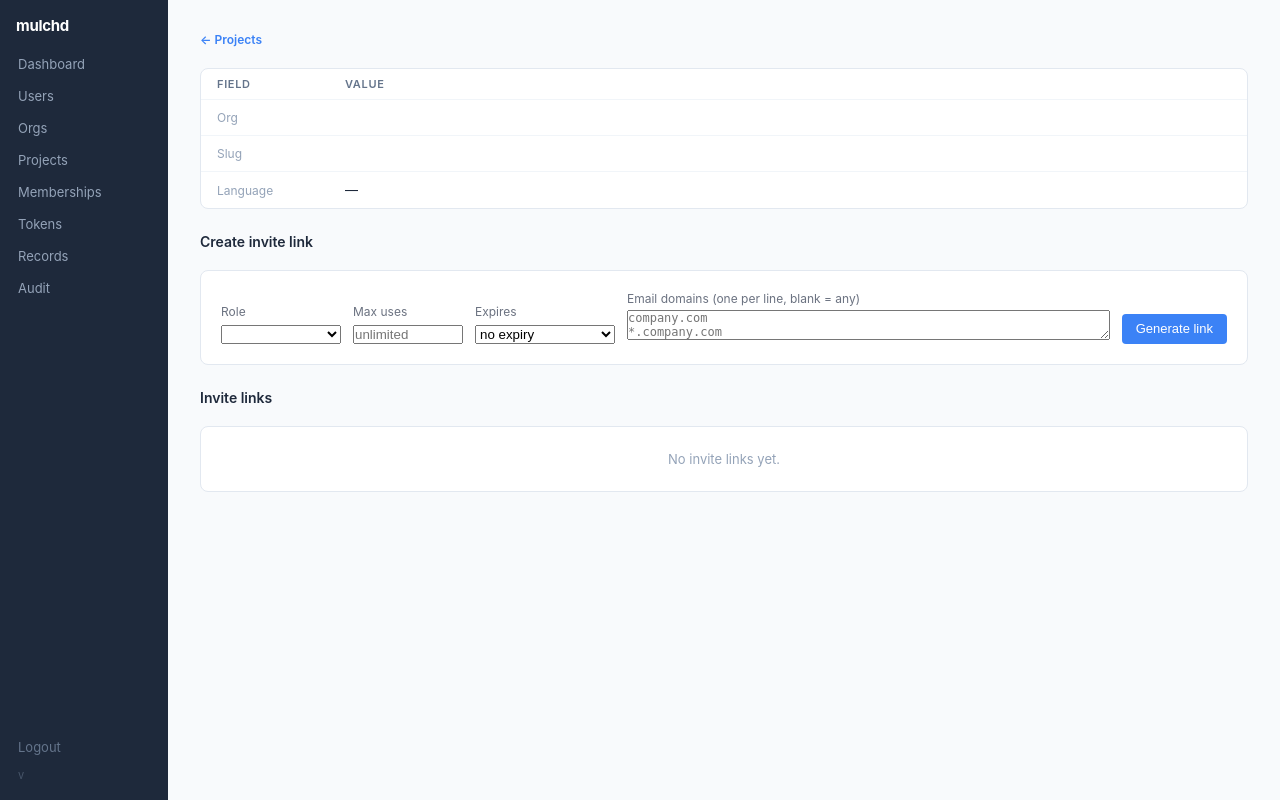
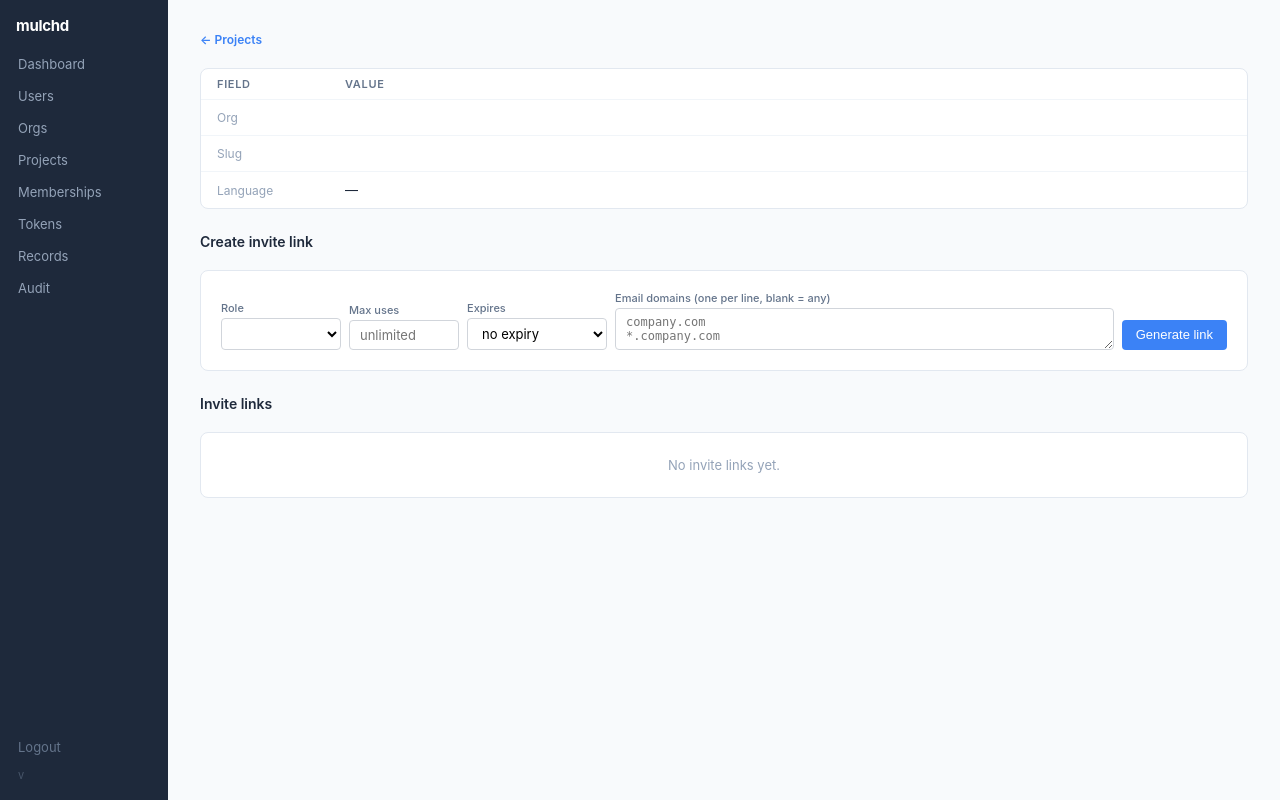
Before and after one commit to ChacheGS/mulchd, a FastAPI app: template src/mulchd/templates/project_detail.html in a window 1280 px wide. Run offline with FastAPI, Linux system fonts and the light colour scheme; the template is opened without the code that fills it, so the values that code supplies are empty; parts of the project's set-up code (start-up, migrations or seed data) failed here and were passed over.

Commit message:
fix(admin): repair invite form styling and identity badge layout
The invite-link creation form used a form-input class with no matching
CSS rule, so fields rendered with bare browser defaults instead of the
admin panel's usual bordered/padded inputs. Switched it to the existing
form-group/form-row pattern already used elsewhere and extended that
rule to cover textarea.

The linked-identity provider badge was also the direct grid cell
instead of being wrapped in a spacer span like every other badge
column in this UI, so it stretched to fill the column instead of
sitting as a normal pill.

```diff
--- a/src/mulchd/templates/base.html
+++ b/src/mulchd/templates/base.html
@@ -38,8 +38,8 @@
   .form-row { display: flex; gap: 8px; align-items: flex-end; flex-wrap: wrap; }
   .form-group { display: flex; flex-direction: column; gap: 3px; }
   .form-group label { font-size: 11px; color: #64748b; font-weight: 500; }
-  .form-group input, .form-group select { border: 1px solid #d1d5db; border-radius: 4px; padding: 6px 10px; font-size: 13px; background: white; outline: none; }
-  .form-group input:focus, .form-group select:focus { border-color: #3b82f6; box-shadow: 0 0 0 2px rgba(59,130,246,0.1); }
+  .form-group input, .form-group select, .form-group textarea { border: 1px solid #d1d5db; border-radius: 4px; padding: 6px 10px; font-size: 13px; background: white; outline: none; font-family: inherit; }
+  .form-group input:focus, .form-group select:focus, .form-group textarea:focus { border-color: #3b82f6; box-shadow: 0 0 0 2px rgba(59,130,246,0.1); }
 
   /* Buttons */
   .btn { padding: 6px 14px; border-radius: 4px; font-size: 13px; font-weight: 500; border: none; cursor: pointer; text-decoration: none; display: inline-block; line-height: 1.4; }
--- a/src/mulchd/templates/project_detail.html
+++ b/src/mulchd/templates/project_detail.html
@@ -26,22 +26,22 @@
 
 <div class="page-title" style="font-size:14px;margin-top:24px;">Create invite link</div>
 <div class="card" style="margin-bottom:24px;padding:20px;">
-  <form method="post" action="/admin/projects/{{ project.id }}/invites" style="display:flex;flex-wrap:wrap;gap:12px;align-items:flex-end;">
-    <div>
-      <label style="display:block;font-size:12px;color:#6b7280;margin-bottom:4px;">Role</label>
-      <select name="role" class="form-input" style="width:120px;">
+  <form method="post" action="/admin/projects/{{ project.id }}/invites" class="form-row">
+    <div class="form-group">
+      <label for="invite-role">Role</label>
+      <select id="invite-role" name="role" style="width:120px;">
         {% for role in roles %}
         <option value="{{ role }}" {% if role == "writer" %}selected{% endif %}>{{ role }}</option>
         {% endfor %}
       </select>
     </div>
-    <div>
-      <label style="display:block;font-size:12px;color:#6b7280;margin-bottom:4px;">Max uses</label>
-      <input type="number" name="max_uses" min="1" placeholder="unlimited" class="form-input" style="width:110px;">
+    <div class="form-group">
+      <label for="invite-max-uses">Max uses</label>
+      <input type="number" id="invite-max-uses" name="max_uses" min="1" placeholder="unlimited" style="width:110px;">
     </div>
-    <div>
-      <label style="display:block;font-size:12px;color:#6b7280;margin-bottom:4px;">Expires</label>
-      <select name="expires_in" class="form-input" style="width:140px;">
+    <div class="form-group">
+      <label for="invite-expires-in">Expires</label>
+      <select id="invite-expires-in" name="expires_in" style="width:140px;">
         <option value="">no expiry</option>
         <option value="900">15 minutes</option>
         <option value="3600">1 hour</option>
@@ -50,11 +50,12 @@
         <option value="604800">7 days</option>
       </select>
     </div>
-    <div style="flex:1;min-width:200px;">
-      <label style="display:block;font-size:12px;color:#6b7280;margin-bottom:4px;">Email domains (one per line, blank = any)</label>
-      <textarea name="allowed_email_domains" rows="2" placeholder="company.com&#10;*.company.com" class="form-input" style="width:100%;resize:vertical;font-family:monospace;font-size:12px;"></textarea>
+    <div class="form-group" style="flex:1;min-width:220px;">
+      <label for="invite-domains">Email domains (one per line, blank = any)</label>
+      <textarea id="invite-domains" name="allowed_email_domains" rows="2" placeholder="company.com&#10;*.company.com" style="width:100%;resize:vertical;font-family:monospace;font-size:12px;"></textarea>
     </div>
-    <div>
+    <div class="form-group">
+      <label>&nbsp;</label>
       <button type="submit" class="btn btn-primary">Generate link</button>
     </div>
   </form>
--- a/src/mulchd/templates/user_detail.html
+++ b/src/mulchd/templates/user_detail.html
@@ -53,7 +53,7 @@
   </div>
   {% for identity in identities %}
   <div class="table-row" style="grid-template-columns:100px 1fr 80px 80px">
-    <span class="badge badge-reader">{{ identity.provider }}</span>
+    <span><span class="badge badge-reader">{{ identity.provider }}</span></span>
     <span class="monospace text-muted">{{ identity.sub }}</span>
     <span class="text-muted">{{ identity.created_at.strftime('%Y-%m-%d') }}</span>
     <span>
```
